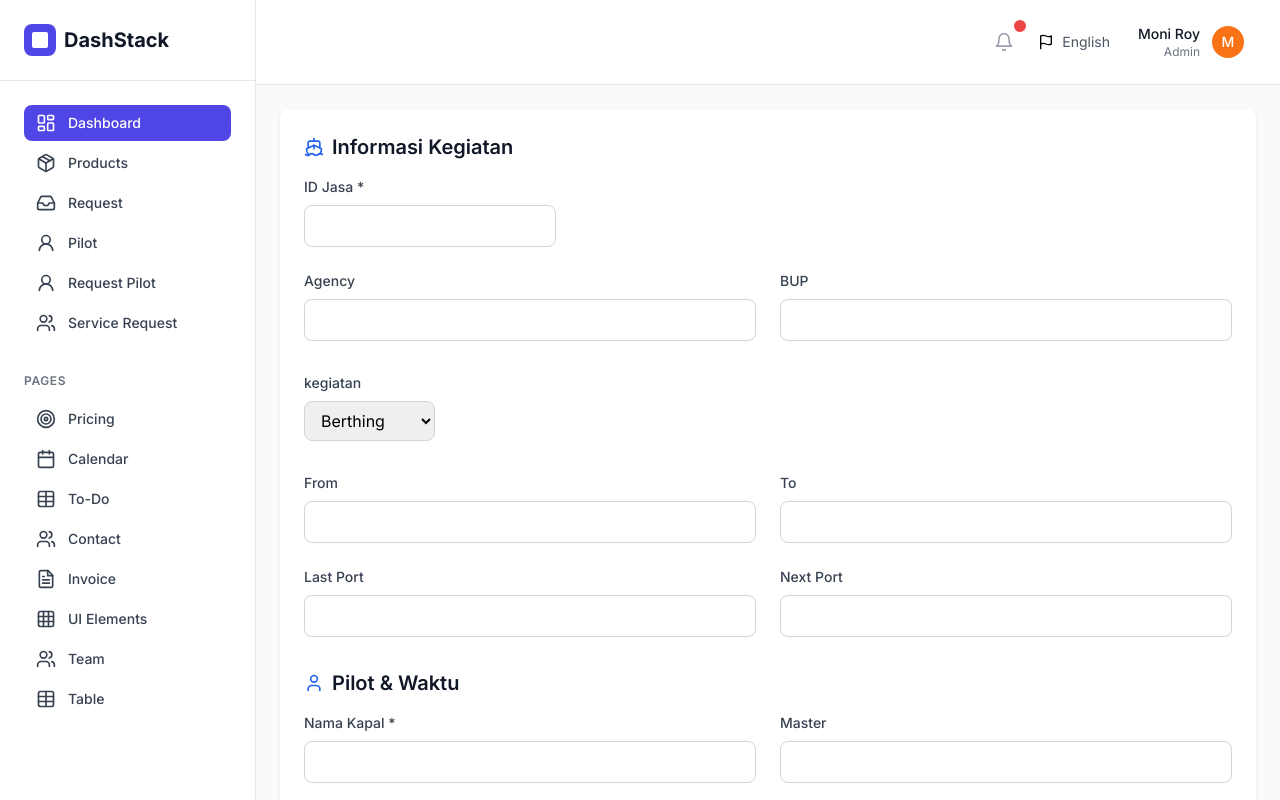
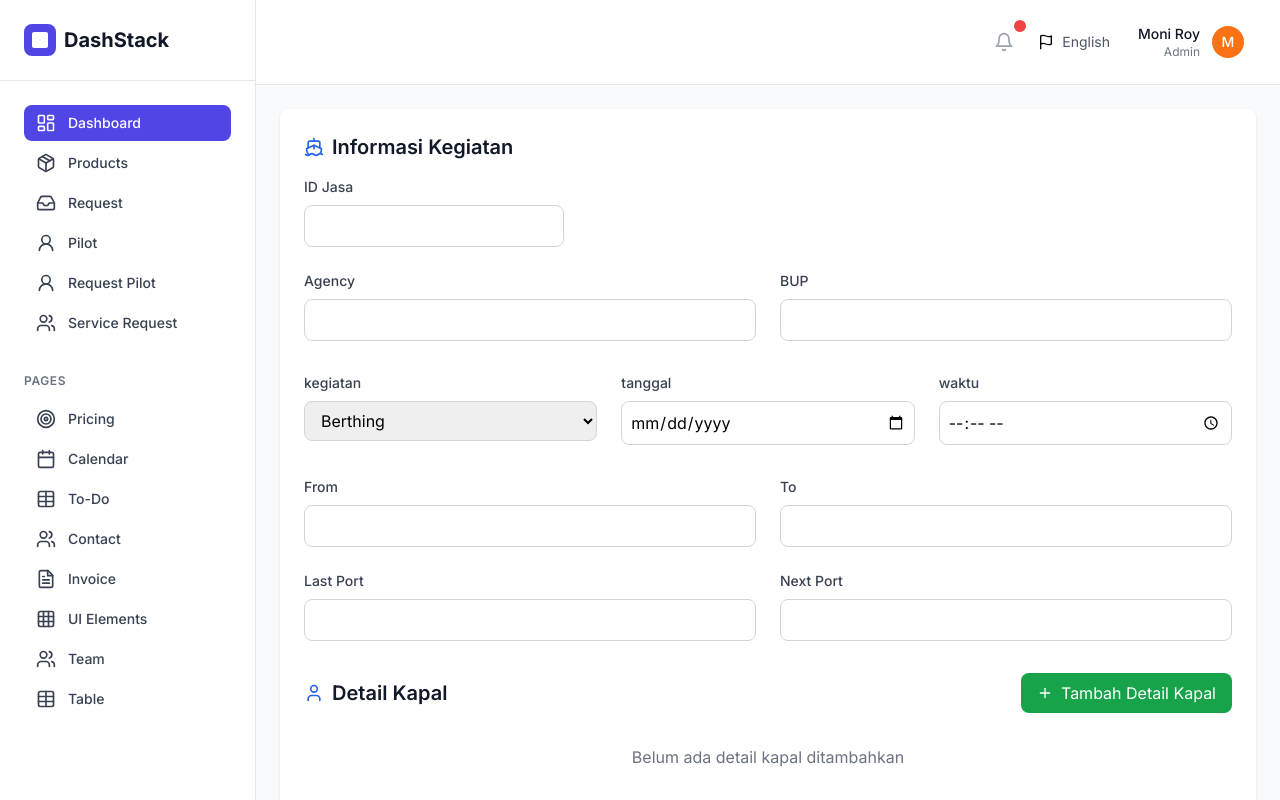
Before and after one commit to fazit1/dashstack-dashboard, a Next.js app: page /service-request/new in a window 1280 px wide. Built offline with nearby package versions, Linux system fonts and the light colour scheme.

Commit message:
menyelesaikan form service

```diff
--- a/app/service-request/new/page.tsx
+++ b/app/service-request/new/page.tsx
@@ -2,13 +2,15 @@
 
 import { useState } from "react";
 import { useRouter } from "next/navigation";
-import { Ship, MapPin, User, Calendar, Clock, Package } from "lucide-react";
+import { Ship, MapPin, User, Calendar, Clock, Package, Plus, X } from "lucide-react";
 import Sidebar from "@/components/Sidebar";
 import Header from "@/components/Header";
 
 export default function NewServicePage() {
   const router = useRouter();
   const [isLoading, setIsLoading] = useState(false);
+  const [detailForms, setDetailForms] = useState<Array<{ id: number }>>([]);
+
   const [form, setForm] = useState({
     doc_number: "",
     id_jasa: "",
@@ -32,14 +34,17 @@ export default function NewServicePage() {
     created_by: "",
     grt:"",
     bup:"",
+    time:"",
+    date:"",
   });
+
+  const [detailData, setDetailData] = useState<Record<number, any>>({});
 
   const handleChange = (
     e: React.ChangeEvent<HTMLInputElement | HTMLSelectElement | HTMLTextAreaElement>
   ) => {
     const { name, value } = e.target;
 
-    // For number fields, allow direct input without incrementing
     if (name === "doc_number" || name === "id_jasa" || name === "loa" ||
         name === "tug_service_id" || name === "amount") {
       setForm({ ...form, [name]: value });
@@ -48,11 +53,60 @@ export default function NewServicePage() {
     }
   };
 
+  const handleDetailChange = (id: number, e: React.ChangeEvent<HTMLInputElement | HTMLSelectElement>) => {
+    const { name, value } = e.target;
+    setDetailData(prev => ({
+      ...prev,
+      [id]: {
+        ...prev[id],
+        [name]: value
+      }
+    }));
+  };
+
   const handleNumberBlur = (e: React.FocusEvent<HTMLInputElement>) => {
     const { name, value } = e.target;
     if (value !== "") {
       setForm({ ...form, [name]: Number(value) });
     }
+  };
+
+  const handleDetailNumberBlur = (id: number, e: React.FocusEvent<HTMLInputElement>) => {
+    const { name, value } = e.target;
+    if (value !== "") {
+      setDetailData(prev => ({
+        ...prev,
+        [id]: {
+          ...prev[id],
+          [name]: Number(value)
+        }
+      }));
+    }
+  };
+
+  const addDetailForm = () => {
+    const newId = Date.now();
+    setDetailForms(prev => [...prev, { id: newId }]);
+    setDetailData(prev => ({
+      ...prev,
+      [newId]: {
+        ship_name: "",
+        master: "",
+        grt: "",
+        loa: "",
+        pilot: "",
+        amount: ""
+      }
+    }));
+  };
+
+  const removeDetailForm = (id: number) => {
+    setDetailForms(prev => prev.filter(form => form.id !== id));
+    setDetailData(prev => {
+      const newData = { ...prev };
+      delete newData[id];
+      return newData;
+    });
   };
 
   const handleSubmit = async (e: React.FormEvent) => {
@@ -66,6 +120,7 @@ export default function NewServicePage() {
       loa: form.loa ? Number(form.loa) : 0,
       tug_service_id: form.tug_service_id ? Number(form.tug_service_id) : 0,
       amount: form.amount ? Number(form.amount) : 0,
+      details: Object.values(detailData)
     };
 
     try {
@@ -108,10 +163,9 @@ export default function NewServicePage() {
                     Informasi Kegiatan
                   </h2>
                   <div className="grid grid-cols-1 md:grid-cols-2 gap-6">
-
                     <div>
                       <label htmlFor="id_jasa" className="block text-sm font-medium text-gray-700 mb-2">
-                        ID Jasa *
+                        ID Jasa
                       </label>
                       <input
                         id="id_jasa"
@@ -119,13 +173,13 @@ export default function NewServicePage() {
                         value={form.id_jasa}
                         onChange={handleChange}
                         onBlur={handleNumberBlur}
-                        className="px-2 py-2 border border-gray-300 rounded-lg focus:ring-2 focus:ring-blue-500 focus:border-transparent"
+                        className="px-3 py-2 border border-gray-300 rounded-lg focus:ring-2 focus:ring-blue-500 focus:border-transparent"
                         required
                         step="any"
                       />
                     </div>
-
-                    <br></br><div>
+<br></br>
+                    <div>
                       <label htmlFor="agency" className="block text-sm font-medium text-gray-700 mb-2">
                         Agency
                       </label>
@@ -157,8 +211,7 @@ export default function NewServicePage() {
 
                 {/* Service Details Section */}
                 <div>
-                  <div className="grid grid-cols-1 md:grid-cols-2 gap-6">
-
+                  <div className="grid grid-cols-1 md:grid-cols-3 gap-6">
                     <div>
                       <label htmlFor="activity" className="block text-sm font-medium text-gray-700 mb-2">
                         kegiatan
@@ -168,7 +221,7 @@ export default function NewServicePage() {
                         name="activity"
                         value={form.activity}
                         onChange={handleChange}
-                        className=" px-3 py-2 border border-gray-300 rounded-lg focus:ring-2 focus:ring-blue-500 focus:border-transparent"
+                        className="w-full px-3 py-2 border border-gray-300 rounded-lg focus:ring-2 focus:ring-blue-500 focus:border-transparent"
                       >
                         <option value="Berthing">Berthing</option>
                         <option value="Unberthing">Unberthing</option>
@@ -176,9 +229,36 @@ export default function NewServicePage() {
                         <option value="Shifting">Shifting</option>
                       </select>
                     </div>
+                    <div>
+                      <label htmlFor="date" className="block text-sm font-medium text-gray-700 mb-2">
+                        tanggal
+                      </label>
+                      <input
+                        type="date"
+                        id="date"
+                        name="date"
+                        value={form.date}
+                        onChange={handleChange}
+                        className="relative px-2 py-2 border border-gray-300 rounded-lg focus:ring-2 focus:ring-blue-500 focus:border-transparent w-full"
+                        required
+                      />
+                    </div>
+                    <div>
+                      <label htmlFor="time" className="block text-sm font-medium text-gray-700 mb-2">
+                        waktu
+                      </label>
+                      <input
+                        type="time"
+                        id="time"
+                        name="time"
+                        value={form.time}
+                        onChange={handleChange}
+                        className="px-2 py-2 border border-gray-300 rounded-lg focus:ring-2 focus:ring-blue-500 focus:border-transparent w-full"
+                        required
+                      />
                     </div>
                   </div>
-
+                </div>
 
                 {/* Location & Ports Section */}
                 <div>
@@ -241,105 +321,122 @@ export default function NewServicePage() {
                   </div>
                 </div>
 
-                {/* Pilot & Timing Section */}
+                {/* Dynamic Detail Forms Section */}
                 <div>
-                  <h2 className="text-xl font-semibold text-gray-900 mb-4 flex items-center">
+                  <div className="flex justify-between items-center mb-4">
+                    <h2 className="text-xl font-semibold text-gray-900 flex items-center">
                       <User className="w-5 h-5 mr-2 text-blue-600" />
-                    Pilot & Waktu
+                      Detail Kapal
                     </h2>
-                  <div className="grid grid-cols-1 md:grid-cols-2 gap-6">
+                    <button
+                      type="button"
+                      onClick={addDetailForm}
+                      className="flex items-center space-x-2 px-4 py-2 bg-green-600 text-white rounded-lg hover:bg-green-700 focus:outline-none focus:ring-2 focus:ring-offset-2 focus:ring-green-500"
+                    >
+                      <Plus className="w-4 h-4" />
+                      <span>Tambah Detail Kapal</span>
+                    </button>
+                  </div>
+
+                  {detailForms.map((formItem) => (
+                    <div key={formItem.id} className="border border-gray-200 rounded-lg p-4 mb-4 relative">
+                      <button
+                        type="button"
+                        onClick={() => removeDetailForm(formItem.id)}
+                        className="absolute top-2 right-2 p-1 text-red-600 hover:text-red-800"
+                      >
+                        <X className="w-4 h-4" />
+                      </button>
+
+                      <div className="grid grid-cols-1 md:grid-cols-2 gap-4">
                         <div>
-                      <label htmlFor="ship_name" className="block text-sm font-medium text-gray-700 mb-2">
-                        Nama Kapal *
+                          <label className="block text-sm font-medium text-gray-700 mb-1">
+                            Nama Kapal
                           </label>
                           <input
                             type="text"
-                        id="ship_name"
                             name="ship_name"
-                        value={form.ship_name}
-                        onChange={handleChange}
-                        className="w-full px-3 py-2 border border-gray-300 rounded-lg focus:ring-2 focus:ring-blue-500 focus:border-transparent"
-                        required
+                            value={detailData[formItem.id]?.ship_name || ""}
+                            onChange={(e) => handleDetailChange(formItem.id, e)}
+                            className="w-full px-3 py-2 border border-gray-300 rounded-lg focus:ring-2 focus:ring-blue-500"
                           />
                         </div>
 
                         <div>
-                      <label htmlFor="master" className="block text-sm font-medium text-gray-700 mb-2">
+                          <label className="block text-sm font-medium text-gray-700 mb-1">
                             Master
                           </label>
                           <input
                             type="text"
-                        id="master"
                             name="master"
-                        value={form.master}
-                        onChange={handleChange}
-                        className="w-full px-3 py-2 border border-gray-300 rounded-lg focus:ring-2 focus:ring-blue-500 focus:border-transparent"
+                            value={detailData[formItem.id]?.master || ""}
+                            onChange={(e) => handleDetailChange(formItem.id, e)}
+                            className="w-full px-3 py-2 border border-gray-300 rounded-lg focus:ring-2 focus:ring-blue-500"
                           />
                         </div>
 
                         <div>
-                      <label htmlFor="grt" className="block text-sm font-medium text-gray-700 mb-2">
+                          <label className="block text-sm font-medium text-gray-700 mb-1">
                             GRT
                           </label>
                           <input
                             type="text"
-                        id="grt"
                             name="grt"
-                        value={form.grt}
-                        onChange={handleChange}
-                        className="w-full px-3 py-2 border border-gray-300 rounded-lg focus:ring-2 focus:ring-blue-500 focus:border-transparent"
+                            value={detailData[formItem.id]?.grt || ""}
+                            onChange={(e) => handleDetailChange(formItem.id, e)}
+                            className="w-full px-3 py-2 border border-gray-300 rounded-lg focus:ring-2 focus:ring-blue-500"
                           />
                         </div>
 
                         <div>
-                      <label htmlFor="loa" className="block text-sm font-medium text-gray-700 mb-2">
+                          <label className="block text-sm font-medium text-gray-700 mb-1">
                             LOA (m)
                           </label>
                           <input
                             type="number"
-                        id="loa"
                             name="loa"
-                        value={form.loa}
-                        onChange={handleChange}
-                        onBlur={handleNumberBlur}
-                        className="w-full px-3 py-2 border border-gray-300 rounded-lg focus:ring-2 focus:ring-blue-500 focus:border-transparent"
-                        placeholder="0"
+                            value={detailData[formItem.id]?.loa || ""}
+                            onChange={(e) => handleDetailChange(formItem.id, e)}
+                            onBlur={(e) => handleDetailNumberBlur(formItem.id, e)}
+                            className="w-full px-3 py-2 border border-gray-300 rounded-lg focus:ring-2 focus:ring-blue-500"
                             step="any"
                           />
                         </div>
 
                         <div>
-                      <label htmlFor="pilot" className="block text-sm font-medium text-gray-700 mb-2">
+                          <label className="block text-sm font-medium text-gray-700 mb-1">
                             Pilot
                           </label>
                           <input
                             type="text"
-                        id="pilot"
                             name="pilot"
-                        value={form.pilot}
-                        onChange={handleChange}
-                        className="w-full px-3 py-2 border border-gray-300 rounded-lg focus:ring-2 focus:ring-blue-500 focus:border-transparent"
+                            value={detailData[formItem.id]?.pilot || ""}
+                            onChange={(e) => handleDetailChange(formItem.id, e)}
+                            className="w-full px-3 py-2 border border-gray-300 rounded-lg focus:ring-2 focus:ring-blue-500"
                           />
                         </div>
 
                         <div>
-                      <label htmlFor="amount" className="block text-sm font-medium text-gray-700 mb-2">
+                          <label className="block text-sm font-medium text-gray-700 mb-1">
                             Amount
                           </label>
                           <input
                             type="number"
-                        id="amount"
                             name="amount"
-                        value={form.amount}
-                        onChange={handleChange}
-                        onBlur={handleNumberBlur}
-                        className="w-full px-3 py-2 border border-gray-300 rounded-lg focus:ring-2 focus:ring-blue-500 focus:border-transparent"
-                        placeholder="0.00"
+                            value={detailData[formItem.id]?.amount || ""}
+                            onChange={(e) => handleDetailChange(formItem.id, e)}
+                            onBlur={(e) => handleDetailNumberBlur(formItem.id, e)}
+                            className="w-full px-3 py-2 border border-gray-300 rounded-lg focus:ring-2 focus:ring-blue-500"
                             step="any"
                           />
                         </div>
+                      </div>
+                    </div>
+                  ))}
 
-                  </div>
+                  {detailForms.length === 0 && (
+                    <p className="text-gray-500 text-center py-4">Belum ada detail kapal ditambahkan</p>
+                  )}
                 </div>
 
                 {/* Form Actions */}
```
Also changed, not shown: next-env.d.ts. Lines whose indentation alone changed are shown as unchanged.
